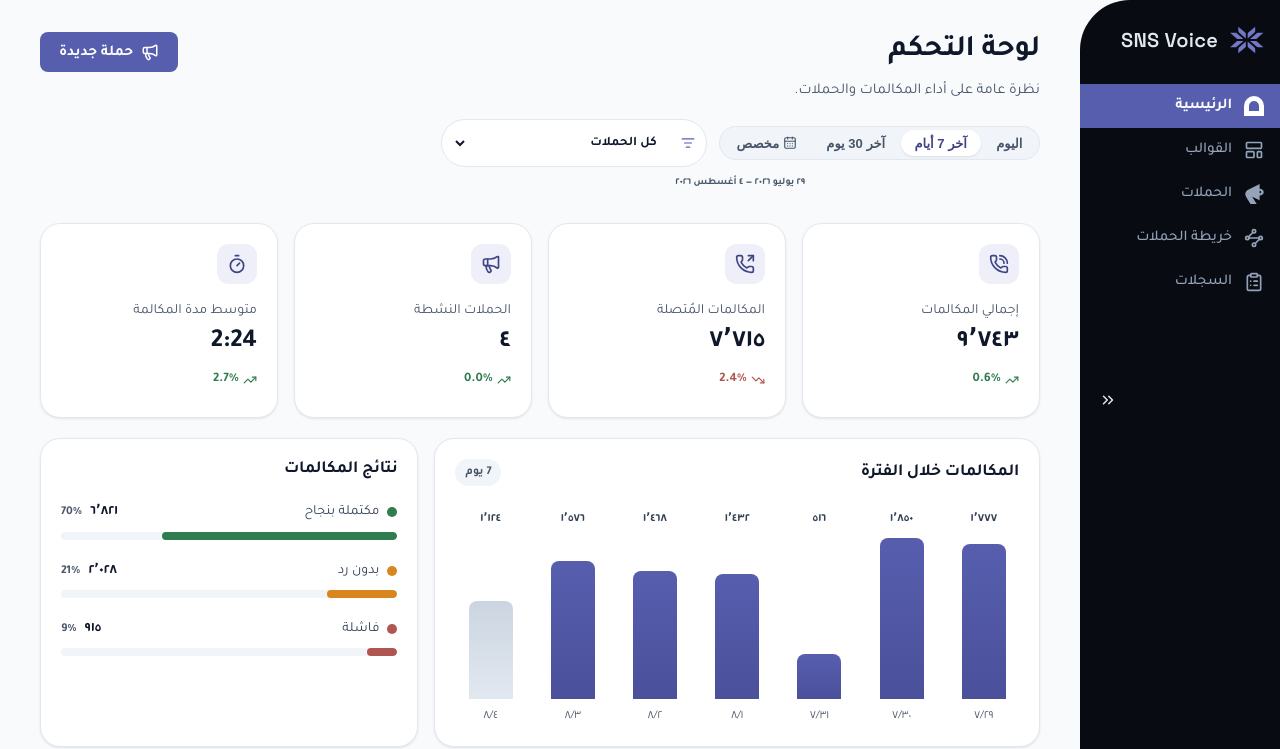
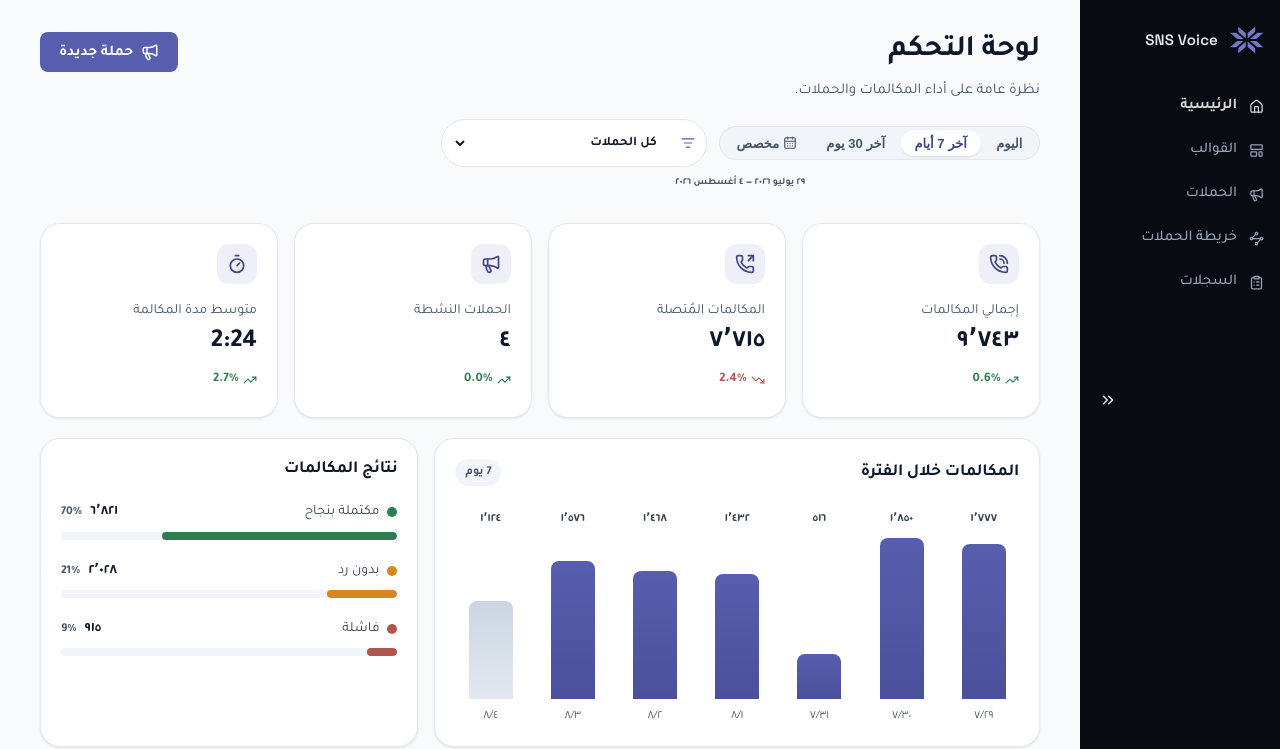
Before and after one commit to DanahAlmalki/SNS-voice-frontend, a React (Vite) app: page / in a window 1280 px wide. Shown: the top 749 px of the page. Built offline with nearby package versions, Linux system fonts and the light colour scheme.

Commit message:
style(sidebar): lucide icons, flat active item, smaller icons

```diff
--- a/src/components/Sidebar.css
+++ b/src/components/Sidebar.css
@@ -12,8 +12,6 @@
   position: sticky;
   top: 0;
   height: 100vh;
-  border-top-left-radius: 50px;
-  border-bottom-left-radius: 50px;
 }
 .sidebar.is-collapsed {
   --sidebar-w: 76px;
@@ -50,7 +48,7 @@
 }
 .sidebar__name {
   font-family: "Space Grotesk", var(--font, sans-serif);
-  font-size: 1.25rem;
+  font-size: var(--fs-lg);
   font-weight: 600;
   letter-spacing: 0.01em;
 }
@@ -92,17 +90,7 @@
 }
 
 .sidebar__nav-indicator {
-  position: absolute;
-  inset-inline: 0;
-  top: 0;
-  height: calc(100% / var(--nav-count, 4));
-  background: var(--accent);
-  z-index: 0;
-  pointer-events: none;
-  transform: translateY(calc(var(--active-index, 0) * 100%));
-  transition:
-    transform 0.32s cubic-bezier(0.4, 0, 0.2, 1),
-    opacity 0.2s ease;
+  display: none;
 }
 .sidebar__nav.is-none .sidebar__nav-indicator {
   opacity: 0;
@@ -117,7 +105,7 @@
   padding: 0.625rem var(--sp-4);
   color: var(--sidebar-muted);
   text-decoration: none;
-  font-size: 0.9375rem;
+  font-size: var(--fs-sm);
   font-weight: 500;
   white-space: nowrap;
   overflow: hidden;
@@ -131,7 +119,7 @@
 }
 .sidebar__link.is-active {
   background: transparent;
-  color: #fff;
+  color: #d9d7d7;
   font-weight: 600;
 }
 .sidebar__link.is-active:hover {
@@ -145,6 +133,10 @@
   display: grid;
   place-items: center;
   flex-shrink: 0;
+}
+.sidebar__icon svg {
+  width: 1em;
+  height: 1em;
 }
 .sidebar__icon-img {
   width: 20px;
--- a/src/components/Sidebar.jsx
+++ b/src/components/Sidebar.jsx
@@ -1,21 +1,21 @@
 import { useState } from "react";
 import { NavLink, useLocation } from "react-router-dom";
 import {
+  Home,
   LayoutTemplate,
+  Megaphone,
   ClipboardList,
   Waypoints,
   ChevronsRight,
   ChevronsLeft,
 } from "lucide-react";
 import icon from "../assets/icon.svg";
-import homeIcon from "../assets/home.svg";
-import campaignIcon from "../assets/campaign.svg";
 import "./Sidebar.css";
 
 const NAV_ITEMS = [
-  { to: "/", label: "الرئيسية", img: homeIcon, end: true },
+  { to: "/", label: "الرئيسية", icon: Home, end: true },
   { to: "/templates", label: "القوالب", icon: LayoutTemplate },
-  { to: "/campaigns", label: "الحملات", img: campaignIcon },
+  { to: "/campaigns", label: "الحملات", icon: Megaphone },
   { to: "/campaign-map", label: "خريطة الحملات", icon: Waypoints },
   { to: "/records", label: "السجلات", icon: ClipboardList },
 ];
@@ -61,17 +61,7 @@ export default function Sidebar() {
               title={item.label}
             >
               <span className="sidebar__icon">
-                {item.img ? (
-                  <span
-                    className="sidebar__icon-img"
-                    style={{
-                      maskImage: `url(${item.img})`,
-                      WebkitMaskImage: `url(${item.img})`,
-                    }}
-                  />
-                ) : (
-                  <Icon size={20} strokeWidth={2} />
-                )}
+                <Icon size={20} strokeWidth={2} />
               </span>
               <span className="sidebar__label">{item.label}</span>
             </NavLink>
```
